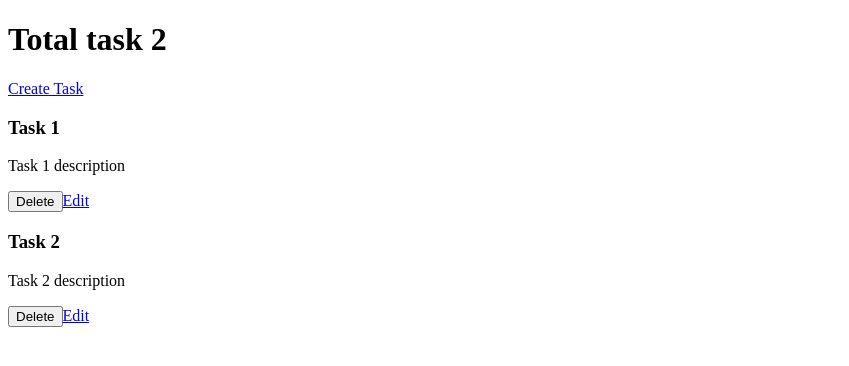
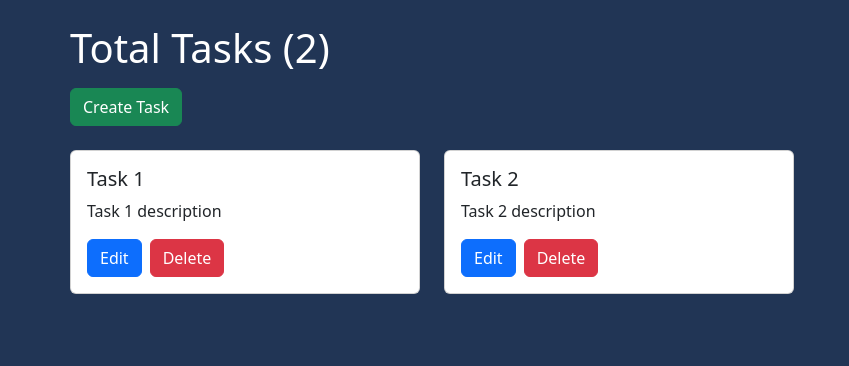
Before and after one commit to ESteban-07/react-rtk-crud, a React (Vite) app: page / in a window 1280 px wide. Shown: the top 366 px of the page, without its empty margins (0-849 px from the left). Built offline with nearby package versions, Linux system fonts and the light colour scheme.

Commit message:
Apply styles using React Bootstrap components

```diff
--- a/package.json
+++ b/package.json
@@ -11,7 +11,9 @@
   },
   "dependencies": {
     "@reduxjs/toolkit": "^1.9.5",
+    "bootstrap": "^5.3.0",
     "react": "^18.2.0",
+    "react-bootstrap": "^2.7.4",
     "react-dom": "^18.2.0",
     "react-redux": "^8.0.7",
     "react-router-dom": "^6.13.0",
--- a/src/App.jsx
+++ b/src/App.jsx
@@ -1,10 +1,15 @@
 import TaskForm from './components/TaskForm';
 import TasksList from './components/TasksList';
 import { BrowserRouter, Routes, Route } from 'react-router-dom';
+import 'bootstrap/dist/css/bootstrap.min.css';
+import Container from 'react-bootstrap/Container';
 
 function App() {
   return (
-    <div className="App">
+    <Container
+      fluid
+      className="min-vh-100 pt-4"
+      style={{ backgroundColor: '#213555' }}>
       <BrowserRouter>
         <Routes>
           <Route path="/" element={<TasksList />} />
@@ -12,7 +17,7 @@ function App() {
           <Route path="/edit-task/:id" element={<TaskForm />} />
         </Routes>
       </BrowserRouter>
-    </div>
+    </Container>
   );
 }
 
--- a/src/components/Header.jsx
+++ b/src/components/Header.jsx
@@ -1,13 +1,23 @@
 import { useSelector } from 'react-redux';
-import { Link } from 'react-router-dom';
+import { useNavigate } from 'react-router-dom';
+import Button from 'react-bootstrap/Button';
 
 export default function Header() {
+  const navigate = useNavigate();
   const tasks = useSelector((state) => state.tasks);
+
+  const handleCreate = () => {
+    navigate('/create-task');
+  };
 
   return (
     <header>
-      <h1>Total task {tasks.length}</h1>
-      <Link to="/create-task">Create Task</Link>
+      <h1 className="text-white text-capitalize mb-3">
+        Total tasks ({tasks.length})
+      </h1>
+      <Button variant="success" onClick={handleCreate}>
+        Create Task
+      </Button>
     </header>
   );
 }
--- a/src/components/TaskCard.jsx
+++ b/src/components/TaskCard.jsx
@@ -1,20 +1,40 @@
 import { useDispatch } from 'react-redux';
 import { deleteTask } from '../features/tasks/taskSlice';
-import { Link } from 'react-router-dom';
+import { useNavigate } from 'react-router-dom';
+import Button from 'react-bootstrap/Button';
+import Card from 'react-bootstrap/Card';
+import Col from 'react-bootstrap/Col';
 
 export default function TaskCard({ task }) {
   const dispatch = useDispatch();
+  const navigate = useNavigate();
 
   const handleDelete = (id) => {
     dispatch(deleteTask(id));
   };
 
+  const handleEdit = (id) => {
+    navigate(`/edit-task/${id}`);
+  };
+
   return (
-    <div id={task.id}>
-      <h3>{task.title}</h3>
-      <p>{task.description}</p>
-      <button onClick={() => handleDelete(task.id)}>Delete</button>
-      <Link to={`/edit-task/${task.id}`}>Edit</Link>
-    </div>
+    <Col
+      className="p-0"
+      style={{ width: '100%', minWidth: '300px', maxWidth: '350px' }}>
+      <Card id={task.id}>
+        <Card.Body>
+          <Card.Title>{task.title}</Card.Title>
+          <Card.Text>{task.description}</Card.Text>
+          <div className="d-flex gap-2">
+            <Button variant="primary" onClick={() => handleEdit(task.id)}>
+              Edit
+            </Button>
+            <Button variant="danger" onClick={() => handleDelete(task.id)}>
+              Delete
+            </Button>
+          </div>
+        </Card.Body>
+      </Card>
+    </Col>
   );
 }
--- a/src/components/TaskForm.jsx
+++ b/src/components/TaskForm.jsx
@@ -3,6 +3,8 @@ import { useDispatch, useSelector } from 'react-redux';
 import { addTask, editTask } from '../features/tasks/taskSlice';
 import { v4 as uuid } from 'uuid';
 import { useNavigate, useParams } from 'react-router-dom';
+import Form from 'react-bootstrap/Form';
+import Button from 'react-bootstrap/Button';
 
 export default function TaskForm() {
   const dispatch = useDispatch();
@@ -31,7 +33,7 @@ export default function TaskForm() {
     }
 
     // Nos enviará a la ruta inicial
-    navigate('/');
+    redirectToMainPage();
   };
 
   useEffect(() => {
@@ -40,21 +42,47 @@ export default function TaskForm() {
     }
   }, [params, tasks]);
 
+  const redirectToMainPage = () => {
+    navigate('/');
+  };
+
   return (
-    <form onSubmit={handleSubmit}>
-      <input
+    <Form
+      className="w-100 d-flex flex-column justify-content-center align-items-center m-auto rounded p-4 shadow-lg"
+      onSubmit={handleSubmit}
+      style={{
+        minWidth: '300px',
+        maxWidth: '400px',
+        backgroundColor: '#27374D',
+      }}>
+      <Form.Group className="mb-3 w-100" controlId="formBasicTitle">
+        <Form.Label className="text-white fw-bold">Task Title</Form.Label>
+        <Form.Control
           name="title"
           type="text"
-        placeholder="title"
+          placeholder="Enter title"
           onChange={handleChange}
           value={task.title}
         />
-      <textarea
+      </Form.Group>
+
+      <Form.Group className="mb-3 w-100" controlId="formBasicDescription">
+        <Form.Label className="text-white fw-bold">Task Description</Form.Label>
+        <Form.Control
+          as="textarea"
           name="description"
-        placeholder="description"
+          placeholder="Enter description"
           onChange={handleChange}
-        value={task.description}></textarea>
-      <button type="submit">Save</button>
-    </form>
+          value={task.description}
+        />
+      </Form.Group>
+
+      <div className="d-flex gap-2">
+        <Button type="submit">Save</Button>
+        <Button variant="warning" onClick={redirectToMainPage}>
+          Cancel
+        </Button>
+      </div>
+    </Form>
   );
 }
--- a/src/components/TasksList.jsx
+++ b/src/components/TasksList.jsx
@@ -2,6 +2,9 @@ import { useSelector } from 'react-redux';
 import TaskCard from './TaskCard';
 import Header from './Header';
 import { useEffect } from 'react';
+import Container from 'react-bootstrap/Container';
+import Row from 'react-bootstrap/Row';
+import Col from 'react-bootstrap/Col';
 
 export default function TasksList() {
   const tasks = useSelector((state) => state.tasks);
@@ -12,12 +15,18 @@ export default function TasksList() {
   }, [tasks]);
 
   return (
-    <div>
-      <Header />
+    <Container className="d-flex flex-column justify-content-center gap-4">
+      <Row>
+        <Col className="p-0">
+          <Header />
+        </Col>
+      </Row>
 
-      {tasks.map((task) => {
-        return <TaskCard key={task.id} task={task} />;
-      })}
-    </div>
+      <Row className="gap-4">
+        {tasks.map((task) => {
+          return <TaskCard key={task.id} task={task} />;
+        })}
+      </Row>
+    </Container>
   );
 }
--- a/src/index.css
+++ b/src/index.css
@@ -0,0 +1,12 @@
+* {
+  margin: 0;
+  padding: 0;
+  box-sizing: border-box;
+  /* outline: 2px dotted red; */
+}
+
+@media (max-width: 767px) {
+  .col {
+    min-width: 100% !important;
+  }
+}
--- a/src/main.jsx
+++ b/src/main.jsx
@@ -1,4 +1,5 @@
 import ReactDOM from 'react-dom/client';
+import './index.css';
 import App from './App.jsx';
 import { store } from './app/store.js';
 import { Provider } from 'react-redux';
```
Also changed, not shown: src/App.css (deleted), 1 other file (tests, documents, lock files or other folders). Lines whose indentation alone changed are shown as unchanged.
